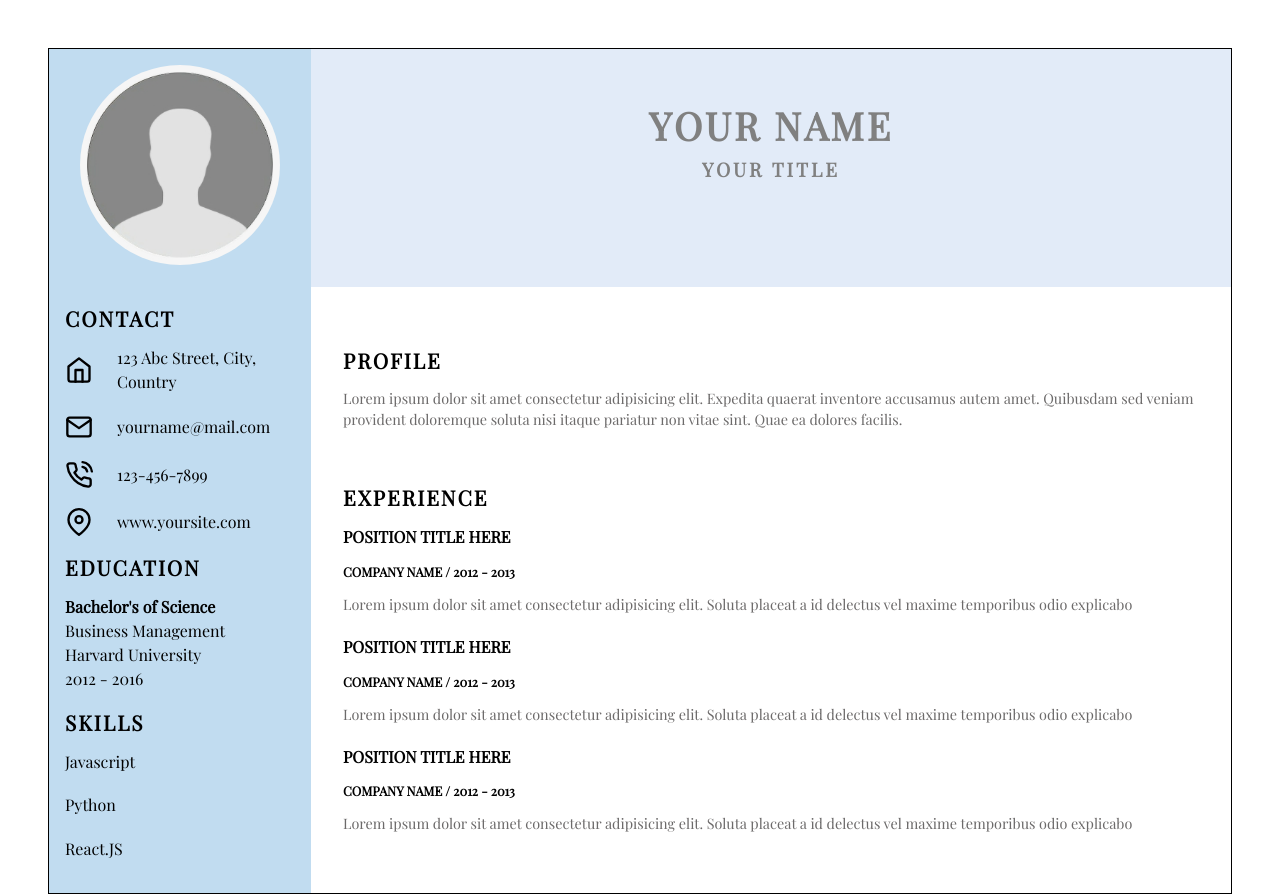
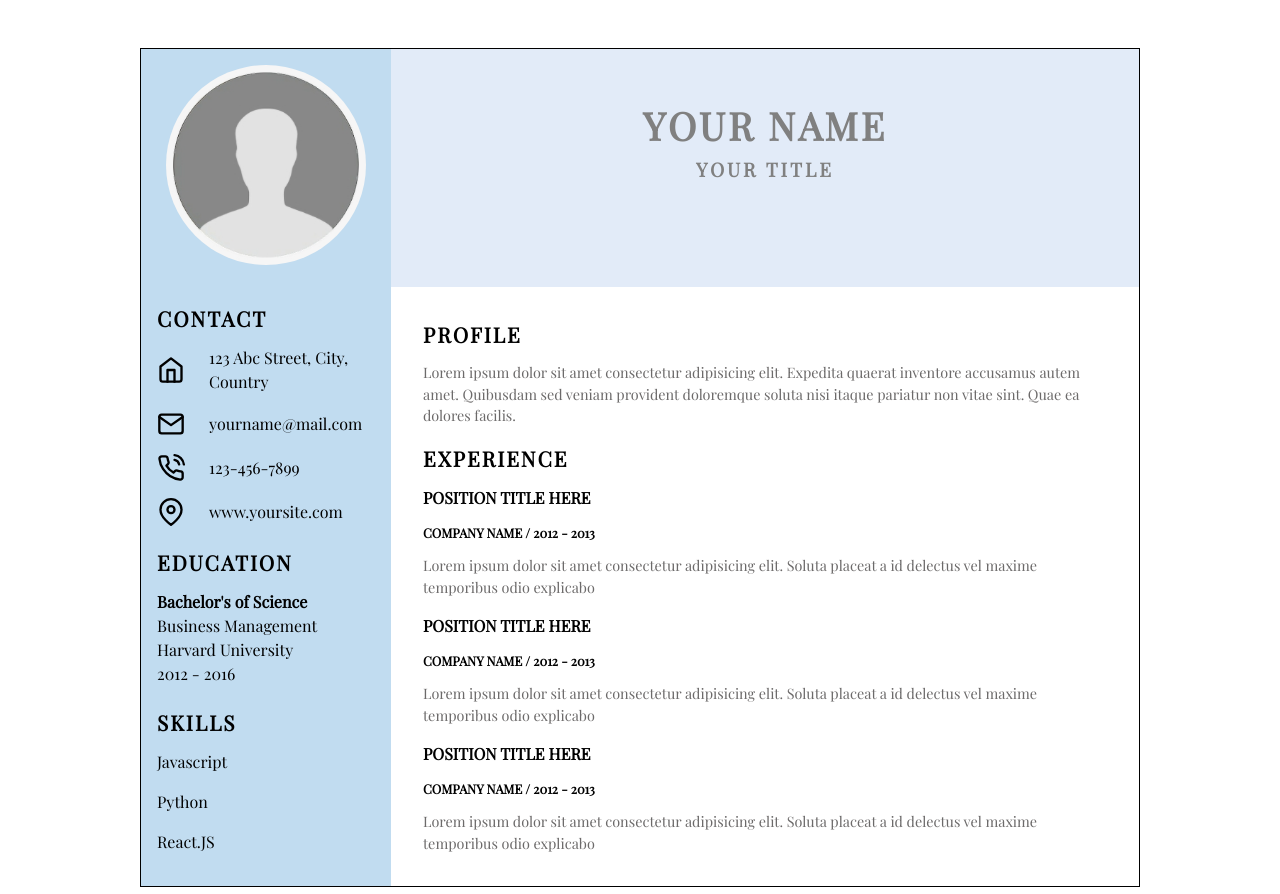
Before and after one commit to MilosOst/cv-project, a React (Create React App) app: page / in a window 1280 px wide. Built offline with nearby package versions, Linux system fonts and the light colour scheme.

Commit message:
Add Skills add and delete functionality

```diff
--- a/src/components/Header.js
+++ b/src/components/Header.js
@@ -60,7 +60,7 @@ class Header extends Component {
                     <h1 className="name">{name ? name : "YOUR NAME"}</h1>
                     <h4 className="title">{title ? title: "YOUR TITLE"}</h4>
                 </div>
-                {hover && <button className="edit-btn" onClick={this.toggleForm}>EDIT</button>}
+                {hover && <button className="btn" onClick={this.toggleForm}>EDIT</button>}
 
                 { edit &&
                     <form action="" className="edit-form">
--- a/src/components/Main/Profile.js
+++ b/src/components/Main/Profile.js
@@ -41,7 +41,7 @@ class Profile extends Component {
                 <h4 className="section-title">PROFILE</h4>
                 <p>{description ? description : "Lorem ipsum dolor sit amet consectetur adipisicing elit. Expedita quaerat inventore accusamus autem amet. Quibusdam sed veniam provident doloremque soluta nisi itaque pariatur non vitae sint. Quae ea dolores facilis."}</p>
 
-                {hover && <button className="edit-btn" onClick={this.toggleForm}>EDIT</button>}
+                {hover && <button className="btn" onClick={this.toggleForm}>EDIT</button>}
                 {edit &&
                 <form action="" className="edit-form">
                     <div className="form-entry">
--- a/src/components/SIdebar/Skills.js
+++ /dev/null
@@ -1,33 +0,0 @@
-import { Component } from "react";
-import uniqid from 'uniqid';
-
-class Skills extends Component {
-    constructor(props) {
-        super(props);
-
-        this.state = {
-            skills: [
-                {name: 'Javascript', id: uniqid()},
-                {name: 'Python', id: uniqid()},
-                {name: 'React.JS', id: uniqid()},
-            ],
-        }
-    }
-
-    render() {
-        const skills = this.state.skills;
-
-        return (
-            <div className="sidebar-section">
-                <h4 className="section-title">SKILLS</h4>
-                <ul className="section-info">
-                    {skills.map((skill) => {
-                        return <li key={skill.id}>{skill.name}</li>
-                    })}
-                </ul>
-            </div>
-        );
-    }
-}
-
-export default Skills;
--- a/src/components/SIdebar/Contact.js
+++ b/src/components/Sidebar/Contact.js
@@ -83,7 +83,7 @@ class Contact extends Component {
                         <p>{site ? site : "www.yoursite.com"}</p>
                     </li>
                 </ul>
-                {hover && <button className="edit-btn" onClick={this.toggleForm}>EDIT</button>}
+                {hover && <button className="btn" onClick={this.toggleForm}>EDIT</button>}
                 {edit &&
                     <form action="" className="edit-form">
                         <div className="form-entry">
--- /dev/null
+++ b/src/components/Sidebar/Skills.js
@@ -0,0 +1,97 @@
+import { Component } from "react";
+import uniqid from 'uniqid';
+
+class Skills extends Component {
+    constructor(props) {
+        super(props);
+
+        this.state = {
+            skills: [
+                {name: "Javascript", id: uniqid()},
+                {name: "Python", id: uniqid()},
+                {name: "React.JS", id: uniqid()},
+            ],
+            skill: {name: "", id: uniqid()},
+            hover: false,
+            edit: false,
+        };
+    }
+
+    toggleForm = () => {
+        this.setState(prevState => ({
+            edit: !prevState.edit,
+            hover: !prevState.hover,
+        }));
+    }
+
+    handleMouseIn = () => {
+        this.setState({hover: true});
+    }
+
+    handleMouseOut = () => {
+        this.setState({hover: false});
+    }
+
+    handleChange = (e) => {
+        this.setState({
+            skill: {
+                name: e.target.value,
+                id: uniqid(),
+            }
+        });
+    }
+
+    removeSkill = (skillId) => {
+        const updatedSkills = this.state.skills.filter(skill => skill.id !== skillId);
+
+        this.setState({
+            skills: updatedSkills,
+        });
+    }
+
+    handleSubmit = (e) => {
+        e.preventDefault();
+        if (this.state.skill.name) {
+            this.setState({
+                skills: this.state.skills.concat(this.state.skill),
+                skill: {name: "", id: uniqid()},
+                hover: false,
+                edit: false,
+            });
+        }
+    }
+
+    render() {
+        const { skills, currSkill, hover, edit } = this.state;
+
+        return (
+            <div className="sidebar-section" onMouseOver={this.handleMouseIn} onMouseOut={this.handleMouseOut}>
+                <h4 className="section-title">SKILLS</h4>
+                <ul className="section-info">
+                    {skills.map((skill) => {
+                        return <li key={skill.id}
+                        className="removable-skill"
+                        onClick={() => this.removeSkill(skill.id)}
+                        >{skill.name}</li>
+                    })}
+                </ul>
+                {hover && <button className="btn" onClick={this.toggleForm}>ADD</button>}
+
+                {edit &&
+                <form action="" className="edit-form" onSubmit={this.handleSubmit}>
+                    <div className="form-entry">
+                        <label htmlFor="skill" className="form-label">Skill</label>
+                        <input type="text" id="skill" onChange={this.handleChange}/>
+                    </div>
+                    <div className="btn-section">
+                        <button className="close-btn" onClick={this.toggleForm}>Close</button>
+                        <button className="close-btn" type="submit">Add Skill</button>
+                    </div>
+                </form>
+                }
+            </div>
+        );
+    }
+}
+
+export default Skills;
--- a/src/styles/style.css
+++ b/src/styles/style.css
@@ -28,6 +28,8 @@ html, body, #root, .App {
     display: flex;
     flex-direction: column;
     height: min-content;
+    width: 1000px;
+    margin: 0 auto;
     border: 1px solid black;
 }
 
@@ -37,7 +39,7 @@ html, body, #root, .App {
 }
 
 .profile-pic {
-    flex: 1;
+    width: 250px;
     padding: 1rem;
     background-color: var(--sidebar-blue);
     text-align: center;
@@ -78,7 +80,7 @@ html, body, #root, .App {
     flex-direction: column;
     justify-content: space-between;
     gap: 1rem;
-    flex: 1;
+    width: 250px;
     padding: 1rem 1rem 2rem 1rem;
     background-color: var(--sidebar-blue);
 }
@@ -90,6 +92,7 @@ html, body, #root, .App {
 .main-content {
     display: flex;
     flex-direction: column;
+    gap: 1rem;
     justify-content: space-around;
     height: 100%;
     padding: 2rem;
@@ -109,7 +112,7 @@ html, body, #root, .App {
 .section-info {
     display: flex;
     flex-direction: column;
-    gap: 1.2rem;
+    gap: 1rem;
     list-style: none;
 }
 
@@ -142,7 +145,7 @@ html, body, #root, .App {
     position: relative;
 }
 
-.edit-btn {
+.btn {
     position: absolute;
     top: 5px;
     right: 5px;
@@ -162,7 +165,7 @@ html, body, #root, .App {
     cursor: pointer;
 }
 
-.edit-btn:hover {
+.btn:hover {
     opacity: 0.7;
 }
 
@@ -193,7 +196,7 @@ html, body, #root, .App {
 
 input, textarea {
     font-size: 0.8rem;
-    padding: 8px;
+    padding: 6px;
     border-radius: 4px;
     background-color: inherit;
 }
@@ -204,3 +207,13 @@ input, textarea {
     margin-bottom: 4px;
     font-family: 'Roboto', sans-serif;
 }
+
+.btn-section {
+    display: flex;
+    justify-content: space-between;
+    align-items: center;
+}
+
+.removable-skill {
+    cursor: not-allowed;
+}
```
Also changed, not shown: src/components/Sidebar/Education.js (renamed from src/components/SIdebar/Education.js).
